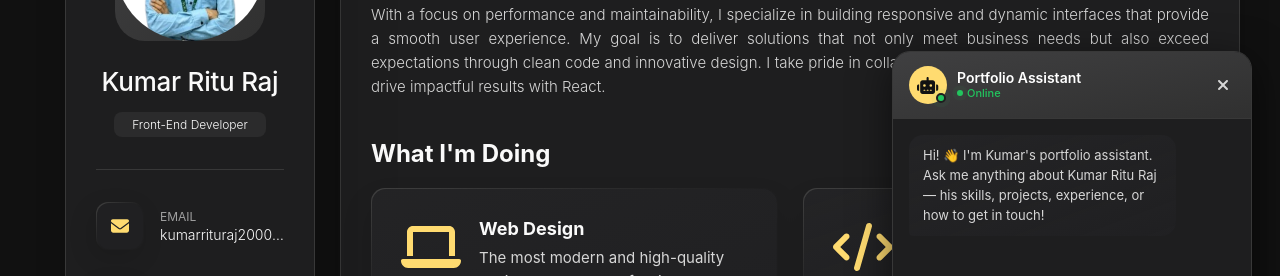
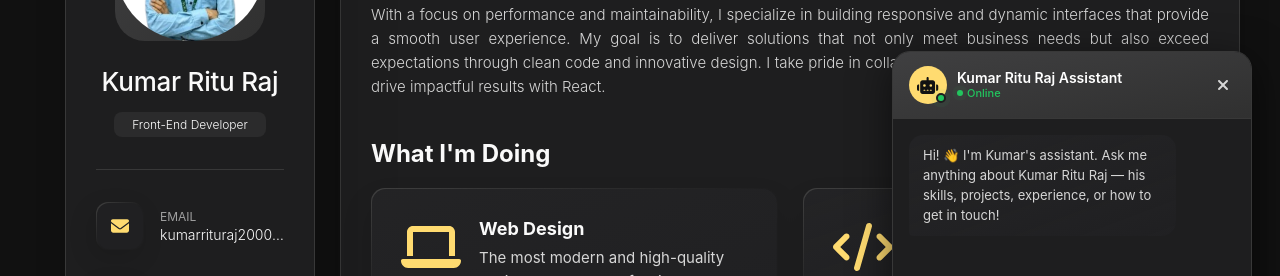
Before and after one commit to Kumar-Ritu-Raj/Portfolio, a React (Create React App) app: page / in a window 1280 px wide. Both pictures are taken after a click on the button "Toggle chatbot". Shown: the part 230-506 px from the top of the page. Built offline with nearby package versions, Linux system fonts and the light colour scheme; no server answers; the HTML template or start-up script is replaced by a standard one.

Commit message:
fix content

```diff
--- a/src/components/Chatbot.tsx
+++ b/src/components/Chatbot.tsx
@@ -33,12 +33,12 @@ const knowledgeBase: KnowledgeEntry[] = [
       'howdy',
     ],
     response:
-      "Hi there! 👋 I'm Kumar's portfolio assistant. Ask me anything about Kumar Ritu Raj — his skills, projects, experience, education, certifications, or how to get in touch!",
+      "Hi there! 👋 I'm Kumar's assistant. Ask me anything about Kumar Ritu Raj — his skills, projects, experience, education, certifications, or how to get in touch!",
   },
   {
     keywords: ['who are you', 'what are you', 'bot', 'assistant'],
     response:
-      "I'm a smart portfolio assistant for Kumar Ritu Raj. 🤖 I can answer questions about his background, skills, projects, work experience, education, and more!",
+      "I'm a smart assistant for Kumar Ritu Raj. 🤖 I can answer questions about his background, skills, projects, work experience, education, and more!",
   },
   {
     keywords: [
@@ -315,7 +315,7 @@ const Chatbot: React.FC = () => {
   const [messages, setMessages] = useState<Message[]>([
     {
       id: 1,
-      text: "Hi! 👋 I'm Kumar's portfolio assistant. Ask me anything about Kumar Ritu Raj — his skills, projects, experience, or how to get in touch!",
+      text: "Hi! 👋 I'm Kumar's assistant. Ask me anything about Kumar Ritu Raj — his skills, projects, experience, or how to get in touch!",
       sender: 'bot',
     },
   ]);
@@ -377,7 +377,7 @@ const Chatbot: React.FC = () => {
                 <span className="chatbot-online-dot" aria-label="Online"></span>
               </div>
               <div>
-                <p className="chatbot-name">Portfolio Assistant</p>
+                <p className="chatbot-name">Kumar Ritu Raj Assistant</p>
                 <p className="chatbot-status">
                   <span className="chatbot-status-dot"></span> Online
                 </p>
```
